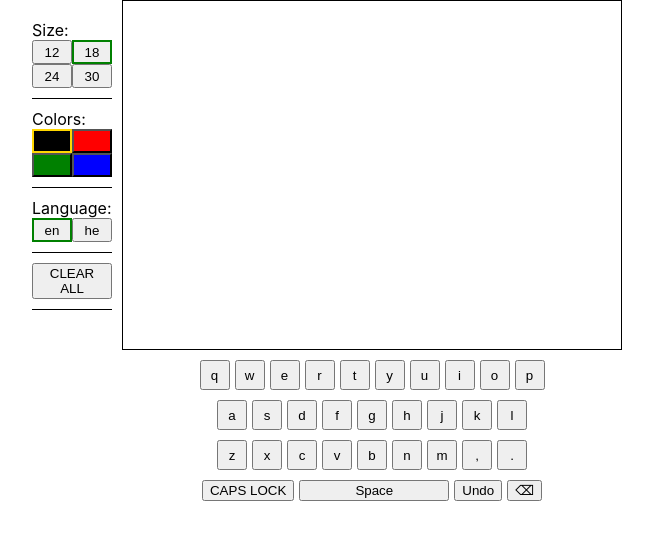
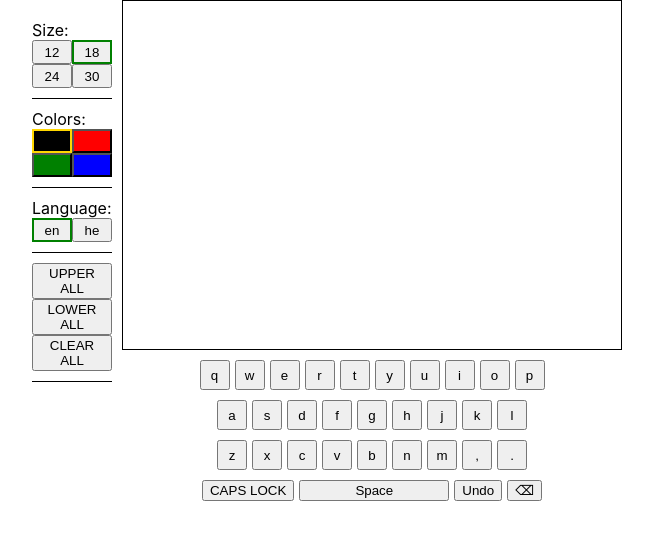
Before and after one commit to YehudaEdelstien/Schoolwork-JBH, a React (Create React App) app in the folder 04-react/text-editor/: page / in a window 1280 px wide. Shown: the top 540 px of the page, without its empty margins (318-971 px from the left). Built offline with nearby package versions, Linux system fonts and the light colour scheme.

Commit message:
implemented misc buttons

```diff
--- a/04-react/text-editor/src/components/OptionsBar/MiscOptions/MiscOptions.jsx
+++ b/04-react/text-editor/src/components/OptionsBar/MiscOptions/MiscOptions.jsx
@@ -1,7 +1,10 @@
 function MiscOptions(props) {
+    const {changeCase} = props
     return (
         <div className="optionsSection">
-            <button>CLEAR ALL</button>
+            <button onClick={() => changeCase("upper")}>UPPER ALL</button>
+            <button onClick={() => changeCase("lower")}>LOWER ALL</button>
+            <button onClick={props.clearAll}>CLEAR ALL</button>
         </div>
     )
 }
--- a/04-react/text-editor/src/components/OptionsBar/OptionsBar.jsx
+++ b/04-react/text-editor/src/components/OptionsBar/OptionsBar.jsx
@@ -4,13 +4,13 @@ import LanguageOptions from "./LanguageOptions/LanguageOptions"
 import MiscOptions from "./MiscOptions/MiscOptions"
 
 function OptionsBar(props) {
-    const {changeSetting, language, textSize, color} = props
+    const {changeSetting, language, textSize, color, changeCase, clearAll} = props
     return (
     <div id="optionsBar">
         <SizeOptions changeSetting={changeSetting} textSize={textSize}/>
         <ColorOptions changeSetting={changeSetting} color={color}/>
         <LanguageOptions changeSetting={changeSetting} language={language}/>
-        <MiscOptions />
+        <MiscOptions changeCase={changeCase} clearAll={clearAll}/>
     </div>
     )
 }
--- a/04-react/text-editor/src/components/TextEditor/TextEditor.jsx
+++ b/04-react/text-editor/src/components/TextEditor/TextEditor.jsx
@@ -17,7 +17,7 @@ class TextEditor extends Component {
         caps: false,
     }
 
-    Letter = function(char, size, color) {
+    Letter = function (char, size, color) {
         this.char = char;
         this.size = size;
         this.color = color;
@@ -25,13 +25,12 @@ class TextEditor extends Component {
 
     addNewLetter = (letter) => {
         this.history.push(this.state.textObjects);
-        const {textSize, color} = this.state;
+        const { textSize, color } = this.state;
         const newLetter = new this.Letter(letter, textSize, color)
 
         this.setState(prevState => {
-            const newState = {...prevState};
-            const newTextObjects = [...newState.textObjects, newLetter]
-            return {textObjects: newTextObjects}
+            const newTextObjects = [...prevState.textObjects, newLetter]
+            return { textObjects: newTextObjects }
         })
     }
 
@@ -39,10 +38,14 @@ class TextEditor extends Component {
         this.history.push(this.state.textObjects);
 
         this.setState(prevState => {
-            const newState = {...prevState};
-            const newTextObjects = newState.textObjects.slice(0, -1)
-            return {textObjects: newTextObjects}
+            const newTextObjects = prevState.textObjects.slice(0, -1)
+            return { textObjects: newTextObjects }
         })
+    }
+
+    clearAllLetters = () => {
+        this.history.push(this.state.textObjects);
+        this.setState({textObjects: []})
     }
 
     undoLast = () => {
@@ -50,17 +53,39 @@ class TextEditor extends Component {
             return;
         }
         const newTextObjects = this.history.pop();
-        this.setState({textObjects: newTextObjects});
+        this.setState({ textObjects: newTextObjects });
     }
 
     changeSetting = (setting, value) => {
-        const newState = {...this.state};
+        const newState = { ...this.state };
         newState[setting] = value;
         this.setState(newState);
     }
 
+    changeCase = (caseType) => {
+        const caseChanger = (changingFunction) => {
+            this.setState(prevState => {
+                const textObjects = [...prevState.textObjects];
+                return {textObjects: textObjects.map(obj => {
+                    const newObj = { ...obj };
+                    newObj.char = newObj.char[changingFunction]();
+                    return newObj;
+                })}
+            })
+        }
+
+        switch (caseType) {
+            case "upper":
+                return caseChanger("toUpperCase")
+            case "lower":
+                return caseChanger("toLowerCase")
+            default:
+                break;
+        }
+    }
+
     render() {
-        const {textObjects, language, textSize, color, caps,} = this.state;
+        const { textObjects, language, textSize, color, caps, } = this.state;
         return (
             <div className='textEditor'>
                 <OptionsBar
@@ -68,8 +93,10 @@ class TextEditor extends Component {
                     color={color}
                     textSize={textSize}
                     language={language}
+                    changeCase={this.changeCase}
+                    clearAll={this.clearAllLetters}
                 />
-                <InputArea textObjects={textObjects}/>
+                <InputArea textObjects={textObjects} />
                 <Keyboard
                     language={language}
                     caps={caps}
```
